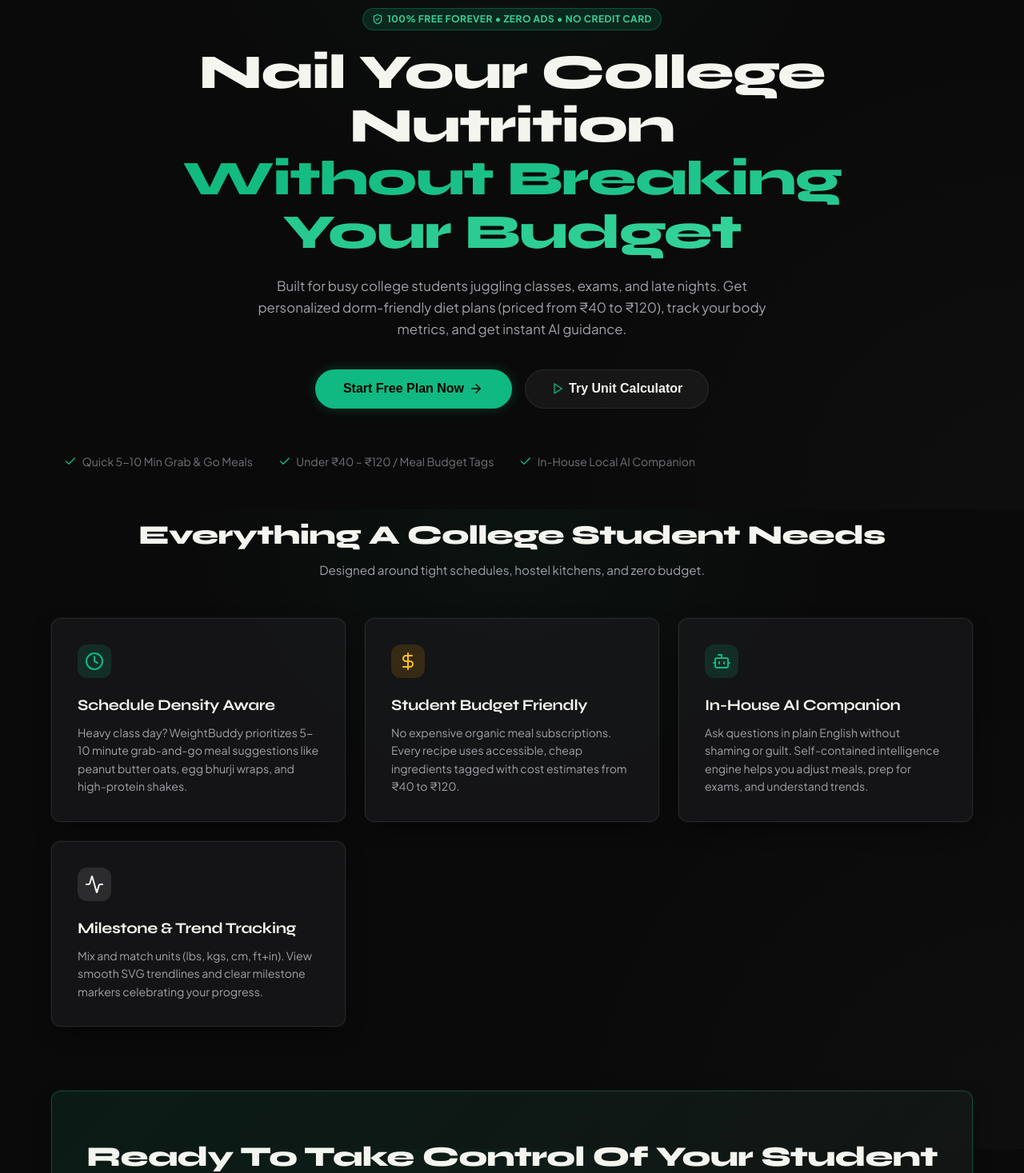
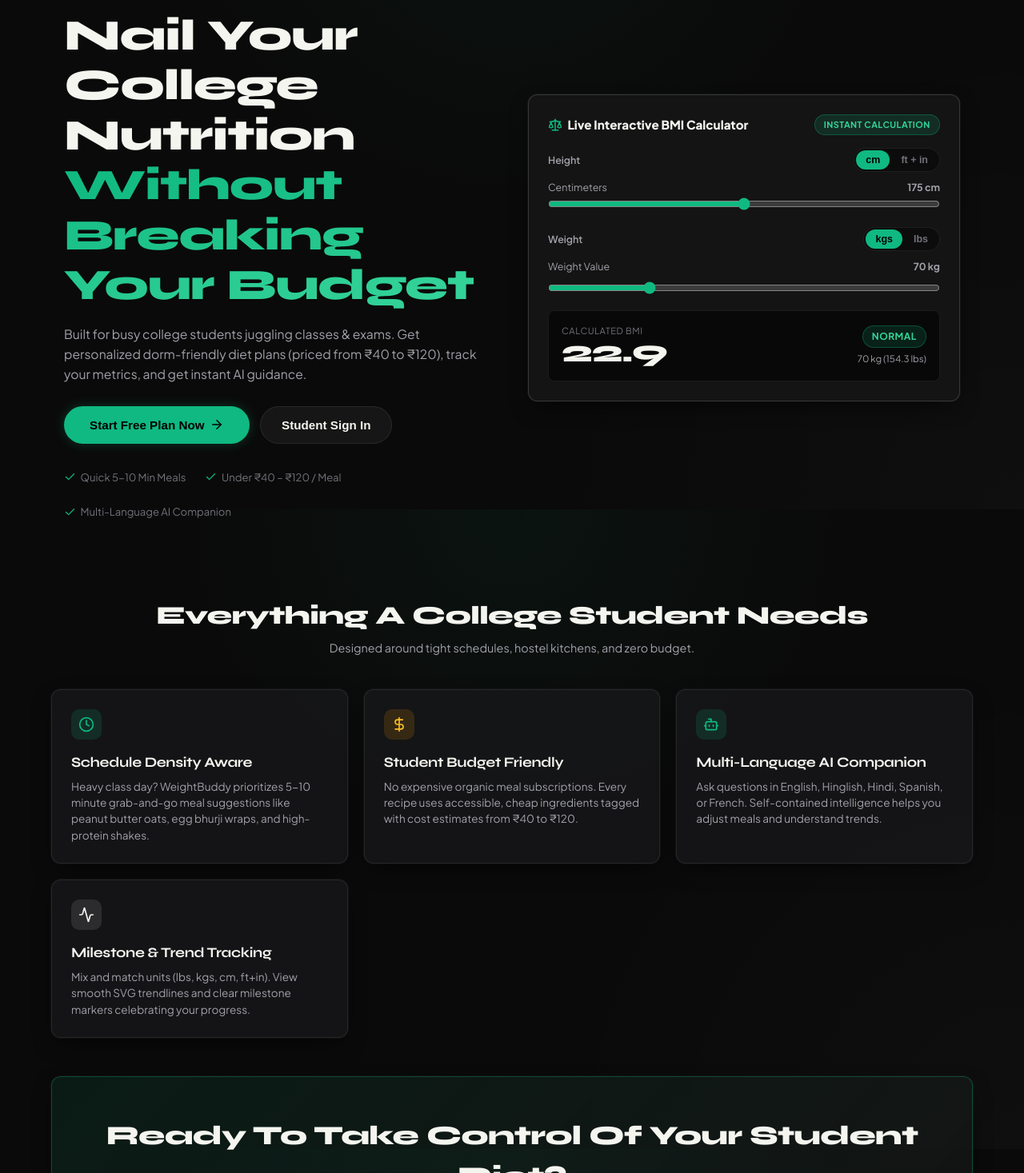
Before and after one commit to Kunalbhange/weight-buddy, a React (Vite) app: page / in a window 1280 px wide. Shown: the part 163-1630 px from the top of the page at 80% size. Built offline with nearby package versions, Linux system fonts and the light colour scheme.

Commit message:
Embed refined compact BMI calculator directly into front hero page

```diff
--- a/src/pages/LandingPage.jsx
+++ b/src/pages/LandingPage.jsx
@@ -2,11 +2,10 @@
 import { useAuth } from '../context/AuthContext';
 import { calculateBmiFlexible, kgToLbs, lbsToKg } from '../utils/bmiCalculator';
 import { formatCurrency } from '../utils/currency';
-import { ArrowRight, ShieldCheck, Clock, DollarSign, Bot, Activity, Check, Play, X } from 'lucide-react';
+import { ArrowRight, ShieldCheck, Clock, DollarSign, Bot, Activity, Check, Sparkles, Scale } from 'lucide-react';
 
 export const LandingPage = ({ setActiveTab }) => {
   const { currency } = useAuth();
-  const [showDemoModal, setShowDemoModal] = useState(false);
 
   // Independent demo unit selections
   const [weightUnit, setWeightUnit] = useState('kg');
@@ -32,24 +31,29 @@
   const maxPrice = formatCurrency(120, currency);
 
   return (
-    <div className="animate-fade-in" style={{ maxWidth: '1200px', margin: '0 auto', padding: '2rem 1.5rem' }}>
-      {/* HERO SECTION */}
+    <div className="animate-fade-in" style={{ maxWidth: '1200px', margin: '0 auto', padding: '1.5rem 1.5rem' }}>
+      {/* FRONT HERO SECTION WITH COMPACT EMBEDDED BMI CALCULATOR */}
       <section style={{
-        textAlign: 'center',
-        padding: '4.5rem 1rem 3.5rem',
+        padding: '2.5rem 1rem 2rem',
         position: 'relative'
       }}>
-        <div className="badge badge-emerald" style={{ marginBottom: '1.25rem' }}>
+        <div style={{
+          display: 'grid',
+          gridTemplateColumns: 'repeat(auto-fit, minmax(340px, 1fr))',
+          gap: '2.5rem',
+          alignItems: 'center'
+        }}>
+          {/* HERO LEFT: TEXT & CTA */}
+          <div>
+            <div className="badge badge-emerald" style={{ marginBottom: '1rem' }}>
               <ShieldCheck size={14} /> 100% Free Forever • Zero Ads • No Credit Card
             </div>
 
             <h1 className="font-heading" style={{
-          fontSize: 'clamp(2.3rem, 5.5vw, 3.8rem)',
+              fontSize: 'clamp(2.1rem, 4.5vw, 3.4rem)',
               fontWeight: 800,
-          lineHeight: 1.1,
-          marginBottom: '1.25rem',
-          maxWidth: '900px',
-          margin: '0 auto 1.25rem'
+              lineHeight: 1.15,
+              marginBottom: '1rem'
             }}>
               Nail Your College Nutrition <br />
               <span style={{
@@ -62,96 +66,179 @@
             </h1>
 
             <p style={{
-          fontSize: '1.05rem',
+              fontSize: '0.98rem',
               color: 'var(--text-secondary)',
-          maxWidth: '680px',
-          margin: '0 auto 2.25rem',
+              marginBottom: '1.75rem',
               lineHeight: 1.6
             }}>
-          Built for busy college students juggling classes, exams, and late nights. Get personalized dorm-friendly diet plans (priced from {minPrice} to {maxPrice}), track your body metrics, and get instant AI guidance.
+              Built for busy college students juggling classes & exams. Get personalized dorm-friendly diet plans (priced from {minPrice} to {maxPrice}), track your metrics, and get instant AI guidance.
             </p>
 
-        <div style={{ display: 'flex', gap: '1rem', justifyContent: 'center', flexWrap: 'wrap' }}>
-          <button className="btn-primary" onClick={() => setActiveTab('signup')} style={{ padding: '0.9rem 2.2rem', fontSize: '1rem' }}>
+            <div style={{ display: 'flex', gap: '0.85rem', flexWrap: 'wrap', marginBottom: '2rem' }}>
+              <button className="btn-primary" onClick={() => setActiveTab('signup')} style={{ padding: '0.85rem 2rem', fontSize: '0.95rem' }}>
                 Start Free Plan Now <ArrowRight size={18} />
               </button>
-          <button className="btn-secondary" onClick={() => setShowDemoModal(true)} style={{ padding: '0.9rem 2rem', fontSize: '1rem' }}>
-            <Play size={16} color="var(--accent-primary)" /> Try Unit Calculator
+              <button className="btn-secondary" onClick={() => setActiveTab('login')} style={{ padding: '0.85rem 1.6rem', fontSize: '0.95rem' }}>
+                Student Sign In
               </button>
             </div>
 
-        {/* Value Prop Badges */}
             <div style={{
               display: 'flex',
-          justify: 'center',
-          gap: '2rem',
-          marginTop: '3.5rem',
+              gap: '1.5rem',
               flexWrap: 'wrap',
               color: 'var(--text-muted)',
-          fontSize: '0.88rem'
+              fontSize: '0.82rem'
             }}>
-          <span style={{ display: 'flex', alignItems: 'center', gap: '0.4rem' }}>
-            <Check size={16} color="var(--accent-primary)" /> Quick 5-10 Min Grab & Go Meals
+              <span style={{ display: 'flex', alignItems: 'center', gap: '0.35rem' }}>
+                <Check size={15} color="var(--accent-primary)" /> Quick 5-10 Min Meals
               </span>
-          <span style={{ display: 'flex', alignItems: 'center', gap: '0.4rem' }}>
-            <Check size={16} color="var(--accent-primary)" /> Under {minPrice} – {maxPrice} / Meal Budget Tags
+              <span style={{ display: 'flex', alignItems: 'center', gap: '0.35rem' }}>
+                <Check size={15} color="var(--accent-primary)" /> Under {minPrice} – {maxPrice} / Meal
               </span>
-          <span style={{ display: 'flex', alignItems: 'center', gap: '0.4rem' }}>
-            <Check size={16} color="var(--accent-primary)" /> In-House Local AI Companion
+              <span style={{ display: 'flex', alignItems: 'center', gap: '0.35rem' }}>
+                <Check size={15} color="var(--accent-primary)" /> Multi-Language AI Companion
               </span>
+            </div>
+          </div>
+
+          {/* HERO RIGHT: REFINED COMPACT EMBEDDED BMI & UNIT CALCULATOR CARD */}
+          <div className="glass-card" style={{
+            padding: '1.5rem',
+            background: '#141414',
+            border: '1px solid var(--border-medium)',
+            borderRadius: 'var(--radius-md)'
+          }}>
+            <div style={{ display: 'flex', justifyContent: 'space-between', alignItems: 'center', marginBottom: '1rem' }}>
+              <div style={{ display: 'flex', alignItems: 'center', gap: '0.4rem', fontWeight: 800, fontSize: '0.95rem' }}>
+                <Scale size={18} color="var(--accent-primary)" />
+                <span>Live Interactive BMI Calculator</span>
+              </div>
+              <span className="badge badge-emerald" style={{ fontSize: '0.68rem' }}>Instant Calculation</span>
+            </div>
+
+            {/* HEIGHT INPUT CONTROL */}
+            <div className="form-group" style={{ marginBottom: '1rem' }}>
+              <div style={{ display: 'flex', justifyContent: 'space-between', alignItems: 'center', marginBottom: '0.3rem' }}>
+                <label className="form-label" style={{ fontSize: '0.78rem' }}>Height</label>
+                <div className="unit-toggle-group">
+                  <button type="button" className={`unit-toggle-btn ${heightUnit === 'cm' ? 'active' : ''}`} onClick={() => setHeightUnit('cm')}>cm</button>
+                  <button type="button" className={`unit-toggle-btn ${heightUnit === 'ft_in' ? 'active' : ''}`} onClick={() => setHeightUnit('ft_in')}>ft + in</button>
+                </div>
+              </div>
+
+              {heightUnit === 'cm' ? (
+                <div>
+                  <div style={{ display: 'flex', justifyContent: 'space-between', fontSize: '0.78rem', color: 'var(--text-secondary)', marginBottom: '0.2rem' }}>
+                    <span>Centimeters</span>
+                    <strong>{heightCm} cm</strong>
+                  </div>
+                  <input type="range" min="130" max="220" value={heightCm} onChange={(e) => setHeightCm(Number(e.target.value))} style={{ width: '100%', accentColor: 'var(--accent-primary)' }} />
+                </div>
+              ) : (
+                <div style={{ display: 'grid', gridTemplateColumns: '1fr 1fr', gap: '0.4rem' }}>
+                  <input type="number" min="3" max="8" value={heightFeet} onChange={(e) => setHeightFeet(Number(e.target.value))} className="form-input" placeholder="Feet" style={{ padding: '0.45rem 0.6rem', fontSize: '0.82rem' }} />
+                  <input type="number" min="0" max="11" value={heightInches} onChange={(e) => setHeightInches(Number(e.target.value))} className="form-input" placeholder="Inches" style={{ padding: '0.45rem 0.6rem', fontSize: '0.82rem' }} />
+                </div>
+              )}
+            </div>
+
+            {/* WEIGHT INPUT CONTROL */}
+            <div className="form-group" style={{ marginBottom: '1.25rem' }}>
+              <div style={{ display: 'flex', justifyContent: 'space-between', alignItems: 'center', marginBottom: '0.3rem' }}>
+                <label className="form-label" style={{ fontSize: '0.78rem' }}>Weight</label>
+                <div className="unit-toggle-group">
+                  <button type="button" className={`unit-toggle-btn ${weightUnit === 'kg' ? 'active' : ''}`} onClick={() => { if (weightUnit === 'lbs') setWeightVal(lbsToKg(weightVal)); setWeightUnit('kg'); }}>kgs</button>
+                  <button type="button" className={`unit-toggle-btn ${weightUnit === 'lbs' ? 'active' : ''}`} onClick={() => { if (weightUnit === 'kg') setWeightVal(kgToLbs(weightVal)); setWeightUnit('lbs'); }}>lbs</button>
+                </div>
+              </div>
+              <div style={{ display: 'flex', justifyContent: 'space-between', fontSize: '0.78rem', color: 'var(--text-secondary)', marginBottom: '0.2rem' }}>
+                <span>Weight Value</span>
+                <strong>{weightVal} {weightUnit}</strong>
+              </div>
+              <input type="range" min={weightUnit === 'kg' ? "40" : "88"} max={weightUnit === 'kg' ? "160" : "350"} value={weightVal} onChange={(e) => setWeightVal(Number(e.target.value))} style={{ width: '100%', accentColor: 'var(--accent-primary)' }} />
+            </div>
+
+            {/* MINIMAL RESULT BOX */}
+            <div style={{
+              background: 'rgba(0,0,0,0.6)',
+              borderRadius: 'var(--radius-sm)',
+              padding: '1rem',
+              border: '1px solid var(--border-subtle)',
+              display: 'flex',
+              alignItems: 'center',
+              justifyContent: 'space-between'
+            }}>
+              <div>
+                <div style={{ fontSize: '0.7rem', color: 'var(--text-muted)', textTransform: 'uppercase', letterSpacing: '0.05em' }}>CALCULATED BMI</div>
+                <div className="font-heading" style={{ fontSize: '2.4rem', fontWeight: 800, color: 'var(--text-primary)', lineHeight: 1 }}>
+                  {metrics.bmi}
+                </div>
+              </div>
+
+              <div style={{ textAlign: 'right' }}>
+                <div className={`badge ${metrics.badgeClass}`} style={{ fontSize: '0.75rem', marginBottom: '0.3rem' }}>
+                  {metrics.category}
+                </div>
+                <div style={{ fontSize: '0.72rem', color: 'var(--text-secondary)' }}>
+                  {metrics.weightKg} kg ({metrics.weightLbs} lbs)
+                </div>
+              </div>
+            </div>
+          </div>
         </div>
       </section>
 
       {/* CORE FEATURES GRID */}
-      <section style={{ marginBottom: '5rem' }}>
-        <div style={{ textAlign: 'center', marginBottom: '3rem' }}>
-          <h2 className="font-heading" style={{ fontSize: '2.1rem', fontWeight: 800, marginBottom: '0.5rem' }}>
+      <section style={{ margin: '4rem 0 3rem' }}>
+        <div style={{ textAlign: 'center', marginBottom: '2.5rem' }}>
+          <h2 className="font-heading" style={{ fontSize: '2rem', fontWeight: 800, marginBottom: '0.4rem' }}>
             Everything A College Student Needs
           </h2>
-          <p style={{ color: 'var(--text-secondary)', fontSize: '0.95rem' }}>Designed around tight schedules, hostel kitchens, and zero budget.</p>
+          <p style={{ color: 'var(--text-secondary)', fontSize: '0.9rem' }}>Designed around tight schedules, hostel kitchens, and zero budget.</p>
         </div>
 
         <div style={{
           display: 'grid',
-          gridTemplateColumns: 'repeat(auto-fit, minmax(300px, 1fr))',
-          gap: '1.5rem'
+          gridTemplateColumns: 'repeat(auto-fit, minmax(280px, 1fr))',
+          gap: '1.25rem'
         }}>
-          <div className="glass-card glass-card-interactive" style={{ padding: '2rem' }}>
-            <div style={{ width: '42px', height: '42px', borderRadius: '12px', background: 'rgba(16, 185, 129, 0.15)', display: 'flex', alignItems: 'center', justifyContent: 'center', color: 'var(--accent-primary)', marginBottom: '1.25rem' }}>
-              <Clock size={24} />
+          <div className="glass-card glass-card-interactive" style={{ padding: '1.5rem' }}>
+            <div style={{ width: '38px', height: '38px', borderRadius: '10px', background: 'rgba(16, 185, 129, 0.15)', display: 'flex', alignItems: 'center', justifyContent: 'center', color: 'var(--accent-primary)', marginBottom: '1rem' }}>
+              <Clock size={20} />
             </div>
-            <h3 className="font-heading" style={{ fontSize: '1.2rem', marginBottom: '0.5rem' }}>Schedule Density Aware</h3>
-            <p style={{ color: 'var(--text-secondary)', fontSize: '0.88rem', lineHeight: '1.6' }}>
+            <h3 className="font-heading" style={{ fontSize: '1.1rem', marginBottom: '0.4rem' }}>Schedule Density Aware</h3>
+            <p style={{ color: 'var(--text-secondary)', fontSize: '0.85rem', lineHeight: '1.5' }}>
               Heavy class day? WeightBuddy prioritizes 5-10 minute grab-and-go meal suggestions like peanut butter oats, egg bhurji wraps, and high-protein shakes.
             </p>
           </div>
 
-          <div className="glass-card glass-card-interactive" style={{ padding: '2rem' }}>
-            <div style={{ width: '42px', height: '42px', borderRadius: '12px', background: 'rgba(245, 158, 11, 0.15)', display: 'flex', alignItems: 'center', justifyContent: 'center', color: '#fbbf24', marginBottom: '1.25rem' }}>
-              <DollarSign size={24} />
+          <div className="glass-card glass-card-interactive" style={{ padding: '1.5rem' }}>
+            <div style={{ width: '38px', height: '38px', borderRadius: '10px', background: 'rgba(245, 158, 11, 0.15)', display: 'flex', alignItems: 'center', justifyContent: 'center', color: '#fbbf24', marginBottom: '1rem' }}>
+              <DollarSign size={20} />
             </div>
-            <h3 className="font-heading" style={{ fontSize: '1.2rem', marginBottom: '0.5rem' }}>Student Budget Friendly</h3>
-            <p style={{ color: 'var(--text-secondary)', fontSize: '0.88rem', lineHeight: '1.6' }}>
+            <h3 className="font-heading" style={{ fontSize: '1.1rem', marginBottom: '0.4rem' }}>Student Budget Friendly</h3>
+            <p style={{ color: 'var(--text-secondary)', fontSize: '0.85rem', lineHeight: '1.5' }}>
               No expensive organic meal subscriptions. Every recipe uses accessible, cheap ingredients tagged with cost estimates from {minPrice} to {maxPrice}.
             </p>
           </div>
 
-          <div className="glass-card glass-card-interactive" style={{ padding: '2rem' }}>
-            <div style={{ width: '42px', height: '42px', borderRadius: '12px', background: 'rgba(16, 185, 129, 0.15)', display: 'flex', alignItems: 'center', justifyContent: 'center', color: 'var(--accent-primary)', marginBottom: '1.25rem' }}>
-              <Bot size={24} />
+          <div className="glass-card glass-card-interactive" style={{ padding: '1.5rem' }}>
+            <div style={{ width: '38px', height: '38px', borderRadius: '10px', background: 'rgba(16, 185, 129, 0.15)', display: 'flex', alignItems: 'center', justifyContent: 'center', color: 'var(--accent-primary)', marginBottom: '1rem' }}>
+              <Bot size={20} />
             </div>
-            <h3 className="font-heading" style={{ fontSize: '1.2rem', marginBottom: '0.5rem' }}>In-House AI Companion</h3>
-            <p style={{ color: 'var(--text-secondary)', fontSize: '0.88rem', lineHeight: '1.6' }}>
-              Ask questions in plain English without shaming or guilt. Self-contained intelligence engine helps you adjust meals, prep for exams, and understand trends.
+            <h3 className="font-heading" style={{ fontSize: '1.1rem', marginBottom: '0.4rem' }}>Multi-Language AI Companion</h3>
+            <p style={{ color: 'var(--text-secondary)', fontSize: '0.85rem', lineHeight: '1.5' }}>
+              Ask questions in English, Hinglish, Hindi, Spanish, or French. Self-contained intelligence helps you adjust meals and understand trends.
             </p>
           </div>
 
-          <div className="glass-card glass-card-interactive" style={{ padding: '2rem' }}>
-            <div style={{ width: '42px', height: '42px', borderRadius: '12px', background: 'rgba(255, 255, 255, 0.1)', display: 'flex', alignItems: 'center', justifyContent: 'center', color: 'var(--text-primary)', marginBottom: '1.25rem' }}>
-              <Activity size={24} />
+          <div className="glass-card glass-card-interactive" style={{ padding: '1.5rem' }}>
+            <div style={{ width: '38px', height: '38px', borderRadius: '10px', background: 'rgba(255, 255, 255, 0.1)', display: 'flex', alignItems: 'center', justifyContent: 'center', color: 'var(--text-primary)', marginBottom: '1rem' }}>
+              <Activity size={20} />
             </div>
-            <h3 className="font-heading" style={{ fontSize: '1.2rem', marginBottom: '0.5rem' }}>Milestone & Trend Tracking</h3>
-            <p style={{ color: 'var(--text-secondary)', fontSize: '0.88rem', lineHeight: '1.6' }}>
+            <h3 className="font-heading" style={{ fontSize: '1.1rem', marginBottom: '0.4rem' }}>Milestone & Trend Tracking</h3>
+            <p style={{ color: 'var(--text-secondary)', fontSize: '0.85rem', lineHeight: '1.5' }}>
               Mix and match units (lbs, kgs, cm, ft+in). View smooth SVG trendlines and clear milestone markers celebrating your progress.
             </p>
           </div>
@@ -160,113 +247,21 @@
 
       {/* FINAL CTA BANNER */}
       <section className="glass-card" style={{
-        padding: '3.5rem 2rem',
+        padding: '3rem 2rem',
         textAlign: 'center',
         background: 'linear-gradient(135deg, rgba(16, 185, 129, 0.1) 0%, rgba(20, 20, 20, 0.95) 100%)',
         border: '1px solid rgba(16, 185, 129, 0.3)'
       }}>
-        <h2 className="font-heading" style={{ fontSize: '2.2rem', fontWeight: 800, marginBottom: '0.75rem' }}>
+        <h2 className="font-heading" style={{ fontSize: '2.1rem', fontWeight: 800, marginBottom: '0.5rem' }}>
           Ready To Take Control Of Your Student Diet?
         </h2>
-        <p style={{ color: 'var(--text-secondary)', fontSize: '1rem', maxWidth: '600px', margin: '0 auto 2rem' }}>
+        <p style={{ color: 'var(--text-secondary)', fontSize: '0.95rem', maxWidth: '600px', margin: '0 auto 1.75rem' }}>
           Create your free account in under 60 seconds. No subscription traps, no external trackers.
         </p>
-        <button className="btn-primary" onClick={() => setActiveTab('signup')} style={{ padding: '0.9rem 2.2rem', fontSize: '1rem' }}>
+        <button className="btn-primary" onClick={() => setActiveTab('signup')} style={{ padding: '0.85rem 2.2rem', fontSize: '0.95rem' }}>
           Get Started For Free <ArrowRight size={18} />
         </button>
       </section>
-
-      {/* SEPARATE INTERACTIVE DEMO MODAL */}
-      {showDemoModal && (
-        <div style={{
-          position: 'fixed',
-          top: 0, left: 0, right: 0, bottom: 0,
-          background: 'rgba(0, 0, 0, 0.85)',
-          backdropFilter: 'blur(10px)',
-          display: 'flex',
-          alignItems: 'center',
-          justifyContent: 'center',
-          zIndex: 1000,
-          padding: '1rem'
-        }}>
-          <div className="glass-card animate-fade-in" style={{
-            maxWidth: '720px',
-            width: '100%',
-            padding: '2rem',
-            background: '#141414',
-            border: '1px solid var(--border-medium)',
-            position: 'relative'
-          }}>
-            <button onClick={() => setShowDemoModal(false)} style={{
-              position: 'absolute', top: '1.25rem', right: '1.25rem',
-              background: 'none', border: 'none', color: 'var(--text-muted)', cursor: 'pointer'
-            }}>
-              <X size={22} />
-            </button>
-
-            <div style={{ marginBottom: '1.5rem' }}>
-              <span className="badge badge-zinc" style={{ marginBottom: '0.3rem' }}>Separate Interactive Calculator</span>
-              <h3 className="font-heading" style={{ fontSize: '1.4rem', fontWeight: 700 }}>Interactive BMI & Unit Calculator</h3>
-            </div>
-
-            <div style={{ display: 'grid', gridTemplateColumns: 'repeat(auto-fit, minmax(260px, 1fr))', gap: '1.5rem', alignItems: 'center' }}>
-              <div>
-                {/* HEIGHT CONTROL */}
-                <div className="form-group" style={{ marginBottom: '1.25rem' }}>
-                  <div style={{ display: 'flex', justifyContent: 'space-between', alignItems: 'center', marginBottom: '0.4rem' }}>
-                    <label className="form-label">Height Unit</label>
-                    <div className="unit-toggle-group">
-                      <button type="button" className={`unit-toggle-btn ${heightUnit === 'cm' ? 'active' : ''}`} onClick={() => setHeightUnit('cm')}>cm</button>
-                      <button type="button" className={`unit-toggle-btn ${heightUnit === 'ft_in' ? 'active' : ''}`} onClick={() => setHeightUnit('ft_in')}>ft + in</button>
-                    </div>
-                  </div>
-
-                  {heightUnit === 'cm' ? (
-                    <div>
-                      <div style={{ display: 'flex', justifyContent: 'space-between', fontSize: '0.82rem', marginBottom: '0.2rem' }}>
-                        <span>Centimeters</span>
-                        <strong>{heightCm} cm</strong>
-                      </div>
-                      <input type="range" min="130" max="220" value={heightCm} onChange={(e) => setHeightCm(Number(e.target.value))} style={{ width: '100%', accentColor: 'var(--accent-primary)' }} />
-                    </div>
-                  ) : (
-                    <div style={{ display: 'grid', gridTemplateColumns: '1fr 1fr', gap: '0.5rem' }}>
-                      <input type="number" min="3" max="8" value={heightFeet} onChange={(e) => setHeightFeet(Number(e.target.value))} className="form-input" placeholder="Feet" />
-                      <input type="number" min="0" max="11" value={heightInches} onChange={(e) => setHeightInches(Number(e.target.value))} className="form-input" placeholder="Inches" />
-                    </div>
-                  )}
-                </div>
-
-                {/* WEIGHT CONTROL */}
-                <div className="form-group">
-                  <div style={{ display: 'flex', justifyContent: 'space-between', alignItems: 'center', marginBottom: '0.4rem' }}>
-                    <label className="form-label">Weight Unit</label>
-                    <div className="unit-toggle-group">
-                      <button type="button" className={`unit-toggle-btn ${weightUnit === 'kg' ? 'active' : ''}`} onClick={() => { if (weightUnit === 'lbs') setWeightVal(lbsToKg(weightVal)); setWeightUnit('kg'); }}>kgs</button>
-                      <button type="button" className={`unit-toggle-btn ${weightUnit === 'lbs' ? 'active' : ''}`} onClick={() => { if (weightUnit === 'kg') setWeightVal(kgToLbs(weightVal)); setWeightUnit('lbs'); }}>lbs</button>
-                    </div>
-                  </div>
-                  <div style={{ display: 'flex', justifyContent: 'space-between', fontSize: '0.82rem', marginBottom: '0.2rem' }}>
-                    <span>Weight Value</span>
-                    <strong>{weightVal} {weightUnit}</strong>
-                  </div>
-                  <input type="range" min={weightUnit === 'kg' ? "40" : "88"} max={weightUnit === 'kg' ? "160" : "350"} value={weightVal} onChange={(e) => setWeightVal(Number(e.target.value))} style={{ width: '100%', accentColor: 'var(--accent-primary)' }} />
-                </div>
-              </div>
-
-              {/* DEMO RESULT */}
-              <div style={{ background: 'rgba(0,0,0,0.6)', borderRadius: 'var(--radius-md)', padding: '1.5rem', border: '1px solid var(--border-subtle)', textAlign: 'center' }}>
-                <div style={{ fontSize: '0.75rem', color: 'var(--text-muted)', textTransform: 'uppercase' }}>Calculated BMI</div>
-                <div className="font-heading" style={{ fontSize: '3rem', fontWeight: 800, color: 'var(--text-primary)' }}>{metrics.bmi}</div>
-                <div className={`badge ${metrics.badgeClass}`}>{metrics.category}</div>
-                <div style={{ marginTop: '0.85rem', fontSize: '0.8rem', color: 'var(--text-secondary)' }}>
-                  <strong>{metrics.weightKg} kg</strong> / <strong>{metrics.weightLbs} lbs</strong> • <strong>{metrics.heightCm} cm</strong> / <strong>{metrics.heightFtIn}</strong>
-                </div>
-              </div>
-            </div>
-          </div>
-        </div>
-      )}
     </div>
   );
 };
```
Lines whose indentation alone changed are shown as unchanged.
